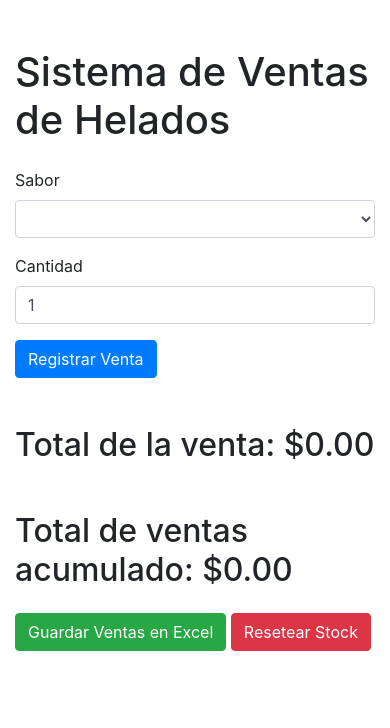
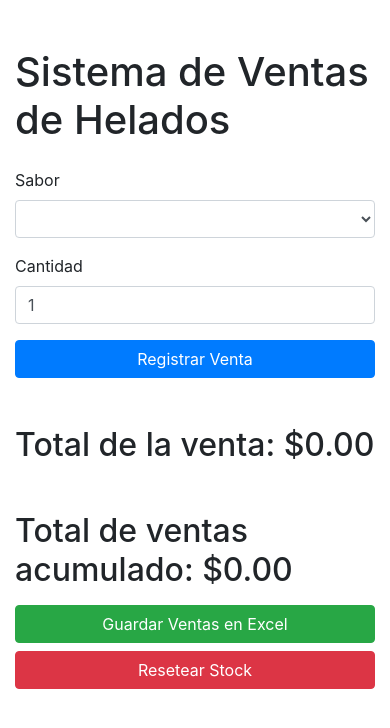
Before and after one commit to matiassromo/registro_helados, a plain HTML site: page frontend/index.html in a window 390 px wide. Drawn offline with nearby package versions, Linux system fonts and the light colour scheme; no server answers.

Commit message:
responsive design for mobile

```diff
--- a/frontend/index.html
+++ b/frontend/index.html
@@ -1,15 +1,15 @@
-<!-- frontend/index.html -->
 <!doctype html>
 <html lang="es">
 <head>
     <meta charset="utf-8">
+    <meta name="viewport" content="width=device-width, initial-scale=1, shrink-to-fit=no">
     <title>Sistema de Ventas de Helados</title>
     <link rel="stylesheet" href="static/css/styles.css">
     <link rel="stylesheet" href="https://stackpath.bootstrapcdn.com/bootstrap/4.5.2/css/bootstrap.min.css">
 </head>
 <body>
-    <div class="container">
-        <h1 class="mt-5">Sistema de Ventas de Helados</h1>
+    <div class="container mt-5">
+        <h1>Sistema de Ventas de Helados</h1>
 
         <form id="vender-form" class="mt-4">
             <div class="form-group">
@@ -20,14 +20,16 @@
                 <label for="cantidad">Cantidad</label>
                 <input type="number" class="form-control" id="cantidad" name="cantidad" min="1" value="1">
             </div>
-            <button type="submit" class="btn btn-primary">Registrar Venta</button>
+            <button type="submit" class="btn btn-primary btn-block">Registrar Venta</button>
         </form>
 
         <h2 class="mt-5" id="total-venta">Total de la venta: $0.00</h2>
         <h2 class="mt-5" id="total-ventas">Total de ventas acumulado: $0.00</h2>
 
-        <button class="btn btn-success mt-3" onclick="guardarVentas()">Guardar Ventas en Excel</button>
-        <button class="btn btn-danger mt-3" onclick="resetStock()">Resetear Stock</button>
+        <div class="mt-3">
+            <button class="btn btn-success btn-block" onclick="guardarVentas()">Guardar Ventas en Excel</button>
+            <button class="btn btn-danger btn-block" onclick="resetStock()">Resetear Stock</button>
+        </div>
     </div>
 
     <script src="https://code.jquery.com/jquery-3.5.1.slim.min.js"></script>
```
